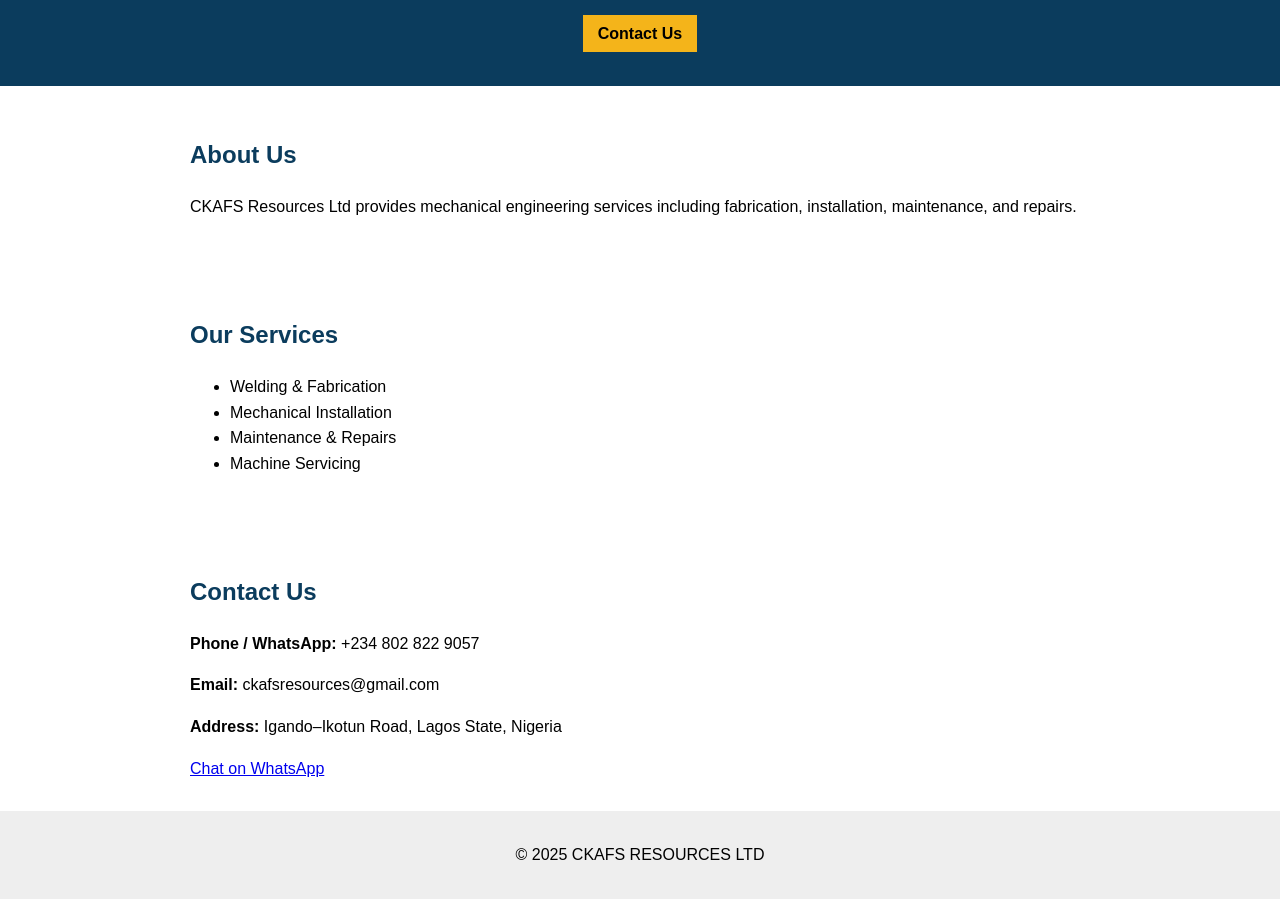
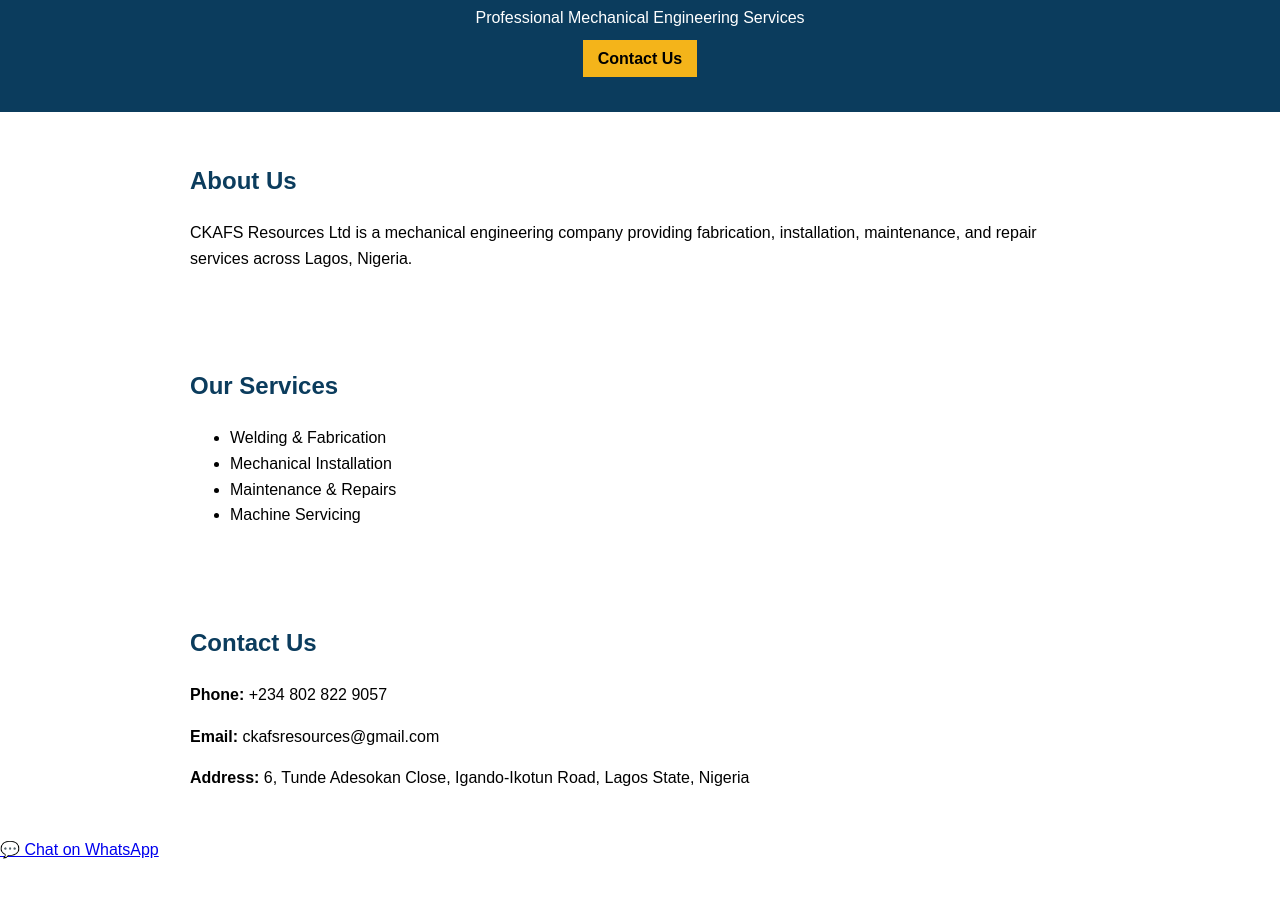
Before and after one commit to davidekundayo88-cmyk/ckafs-resources, a plain HTML site: page index.html in a window 1280 px wide. Shown: the part 155-1054 px from the top of the page. After the commit the page ends 1017 px from the top, so only its background shows below. Drawn offline with Linux system fonts and the light colour scheme.

Commit message:
Update index.html

```diff
--- a/index.html
+++ b/index.html
@@ -1,30 +1,31 @@
 <!DOCTYPE html>
 <html lang="en">
 <head>
-  <meta charset="UTF-8">
-  <meta name="viewport" content="width=device-width, initial-scale=1.0">
-  <title>CKAFS RESOURCES LTD</title>
+  <meta charset="UTF-8" />
+  <meta name="viewport" content="width=device-width, initial-scale=1.0"/>
+  <title>CKAFS Resources Ltd</title>
   <link rel="stylesheet" href="style.css">
 </head>
 <body>
 
-<header>
+  <header class="hero">
+    <img src="logo.png" alt="CKAFS Resources Logo" class="logo">
     <h1>CKAFS RESOURCES LTD</h1>
     <p>Professional Mechanical Engineering Services</p>
-  <a href="#contact">Contact Us</a>
+    <a href="#contact" class="btn">Contact Us</a>
   </header>
 
-<section>
+  <section class="section">
     <h2>About Us</h2>
     <p>
-    CKAFS Resources Ltd provides mechanical engineering services including
-    fabrication, installation, maintenance, and repairs.
+      CKAFS Resources Ltd is a mechanical engineering company providing
+      fabrication, installation, maintenance, and repair services across Lagos, Nigeria.
     </p>
   </section>
 
-<section>
+  <section class="section gray">
     <h2>Our Services</h2>
-  <ul>
+    <ul class="services">
       <li>Welding & Fabrication</li>
       <li>Mechanical Installation</li>
       <li>Maintenance & Repairs</li>
@@ -32,20 +33,17 @@
     </ul>
   </section>
 
-<section id="contact">
-  <h2>Contact Us</h2>
-  <p><strong>Phone / WhatsApp:</strong> +234 802 822 9057</p>
+  <section class="section">
+    <h2 id="contact">Contact Us</h2>
+    <p><strong>Phone:</strong> +234 802 822 9057</p>
     <p><strong>Email:</strong> ckafsresources@gmail.com</p>
-  <p><strong>Address:</strong> Igando–Ikotun Road, Lagos State, Nigeria</p>
-
-  <a href="https://wa.me/2348028229057" target="_blank">
-    Chat on WhatsApp
-  </a>
+    <p><strong>Address:</strong> 6, Tunde Adesokan Close, Igando-Ikotun Road, Lagos State, Nigeria</p>
   </section>
 
-<footer>
-  <p>© 2025 CKAFS RESOURCES LTD</p>
-</footer>
+  <!-- WhatsApp Button -->
+  <a href="https://wa.me/2348028229057" class="whatsapp" target="_blank">
+    💬 Chat on WhatsApp
+  </a>
 
 </body>
 </html>
```
Lines whose indentation alone changed are shown as unchanged.
